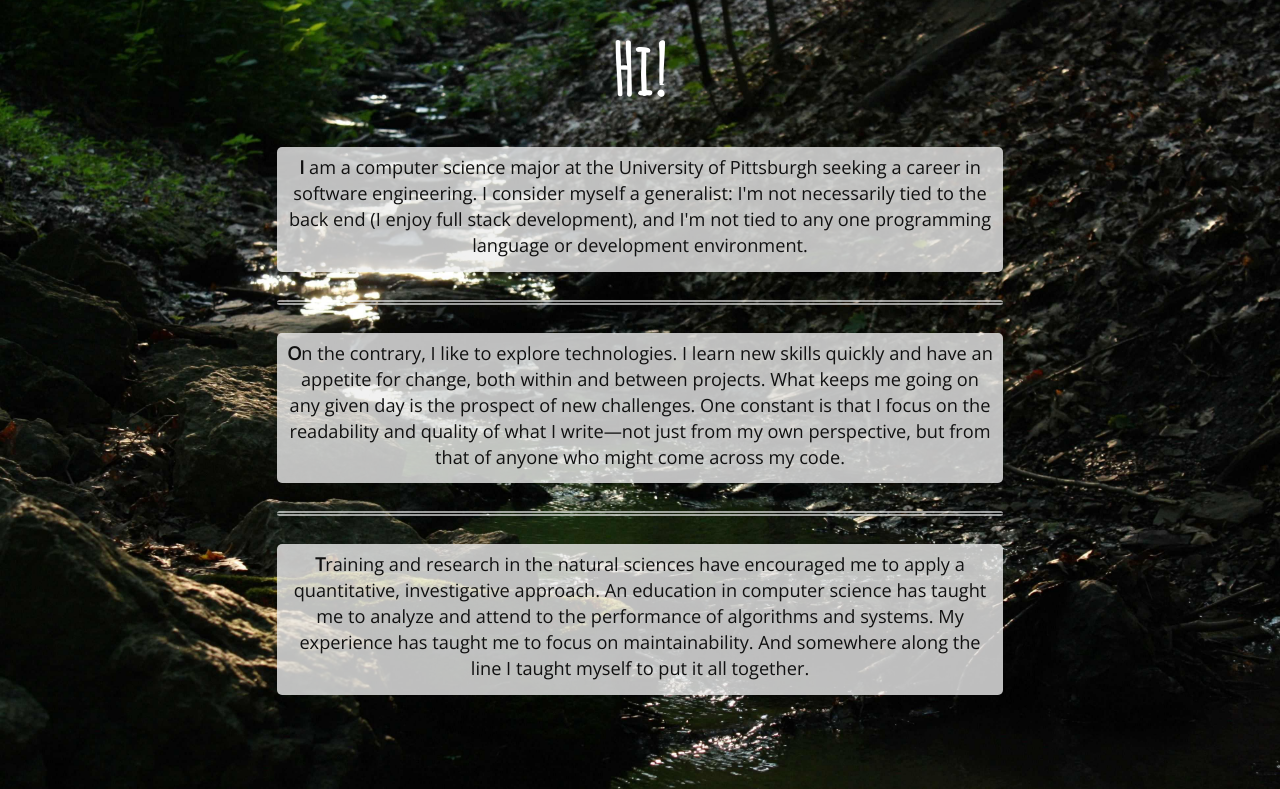
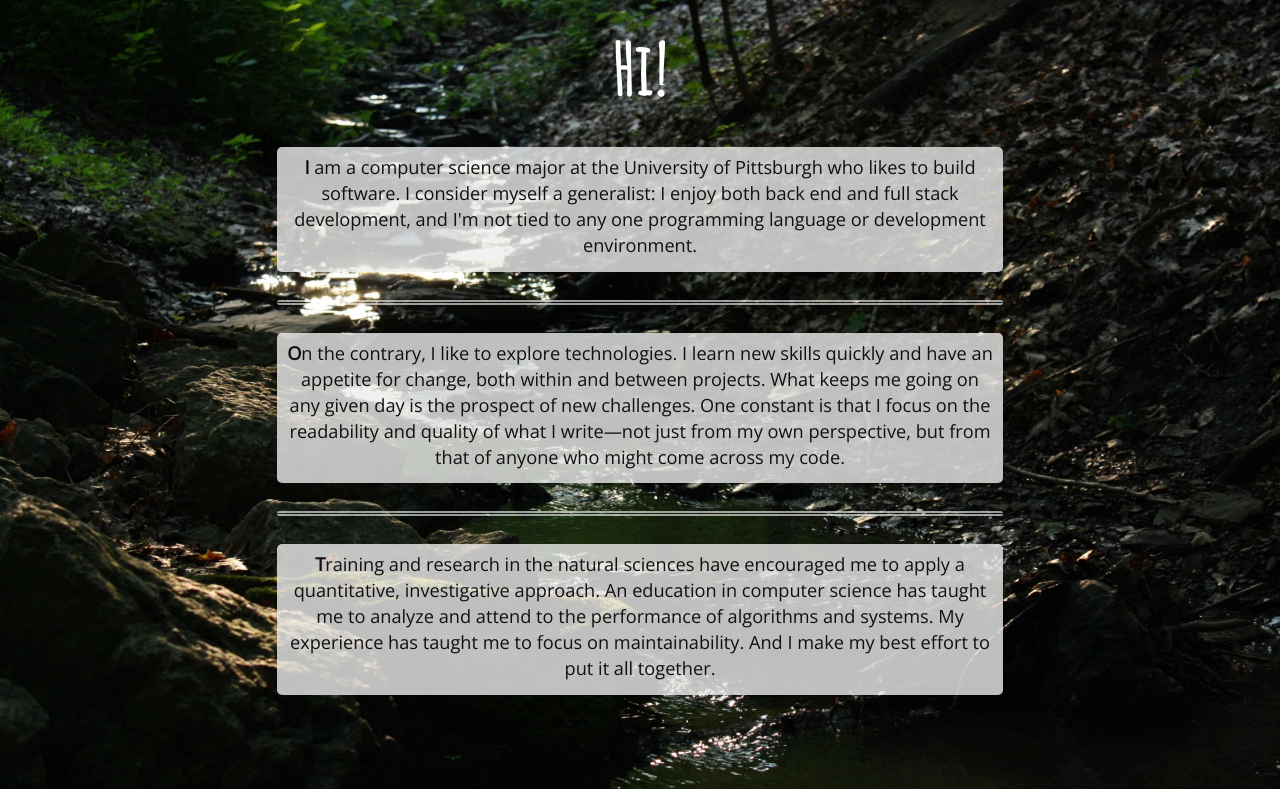
Before and after one commit to aop4/Personal_Website, a Django app: page / in a window 1280 px wide. Shown: the part 51-840 px from the top of the page. Run offline with Django 3.2, Linux system fonts and the light colour scheme; some libraries are stand-ins or nearby versions.

Commit message:
Edit home page

```diff
--- a/myproject/static/css/style.css
+++ b/myproject/static/css/style.css
@@ -49,7 +49,7 @@ div.index-box {
 .blur-animation {
   animation-name: blurFocus;
   animation-delay: 0.25s;
-  animation-duration: 5s;
+  animation-duration: 2.5s;
   animation-fill-mode: both;
 }
 
--- a/myproject/templates/index.html
+++ b/myproject/templates/index.html
@@ -14,9 +14,9 @@
     <div class="index-box">
         <p>
             {% if language == "English" %}
-            <span class="first-letter">I</span> am a computer science major at the University of Pittsburgh seeking a career in software engineering. I consider myself a generalist: I'm not necessarily tied to the back end (I enjoy full stack development), and I'm not tied to any one programming language or development environment.
+            <span class="first-letter">I</span> am a computer science major at the University of Pittsburgh who likes to build software. I consider myself a generalist: I enjoy both back end and full stack development, and I'm not tied to any one programming language or development environment.
             {% else %}
-            <span class="first-letter">E</span>studio la ciencia de computación en la Universidad de Pittsburgh, y busco una carrera en el campo del ingeniero de software. Me considero un generalista: no necesariamente estoy atado al back end (disfruto del desarrollo full stack), y no estoy atado a una sola lengua o un solo entorno de desarrollo.
+            <span class="first-letter">E</span>studio la ciencia de computación en la Universidad de Pittsburgh, y me gusta crear software. Me considero un generalista: no necesariamente estoy atado al back end (disfruto del desarrollo full stack), y no estoy atado a una sola lengua o un solo entorno de desarrollo.
             {% endif %}
         </p>
     </div>
@@ -38,9 +38,9 @@
     <div class="index-box">
         <p>
             {% if language == "English" %}
-            <span class="first-letter">T</span>raining and research in the natural sciences have encouraged me to apply a quantitative, investigative approach. An education in computer science has taught me to analyze and attend to the performance of algorithms and systems. My experience has taught me to focus on maintainability. And somewhere along the line I taught myself to put it all together.
+            <span class="first-letter">T</span>raining and research in the natural sciences have encouraged me to apply a quantitative, investigative approach. An education in computer science has taught me to analyze and attend to the performance of algorithms and systems. My experience has taught me to focus on maintainability. And I make my best effort to put it all together.
             {% else %}
-            <span class="first-letter">F</span>ormación y investigaciones en las ciencias naturales me ha alentado a aplicar un enfoque cuantitativo y investigador. Mi formación en la ciencia de computación me ha ensañado a analizar y considerar la eficiencia de algoritmos y sistemas. Mi experiencia práctica me ha ensañado a concentrar en la mantenimiento de software. Y en algún momento, me enseñé a juntar todo.
+            <span class="first-letter">F</span>ormación y investigaciones en las ciencias naturales me ha alentado a aplicar un enfoque cuantitativo y investigador. Mi formación en la ciencia de computación me ha ensañado a analizar y considerar la eficiencia de algoritmos y sistemas. Mi experiencia práctica me ha ensañado a concentrar en la mantenimiento de software. Y hacer un esfuerzo para juntar todo.
             {% endif %}
         </p>
     </div>
```
